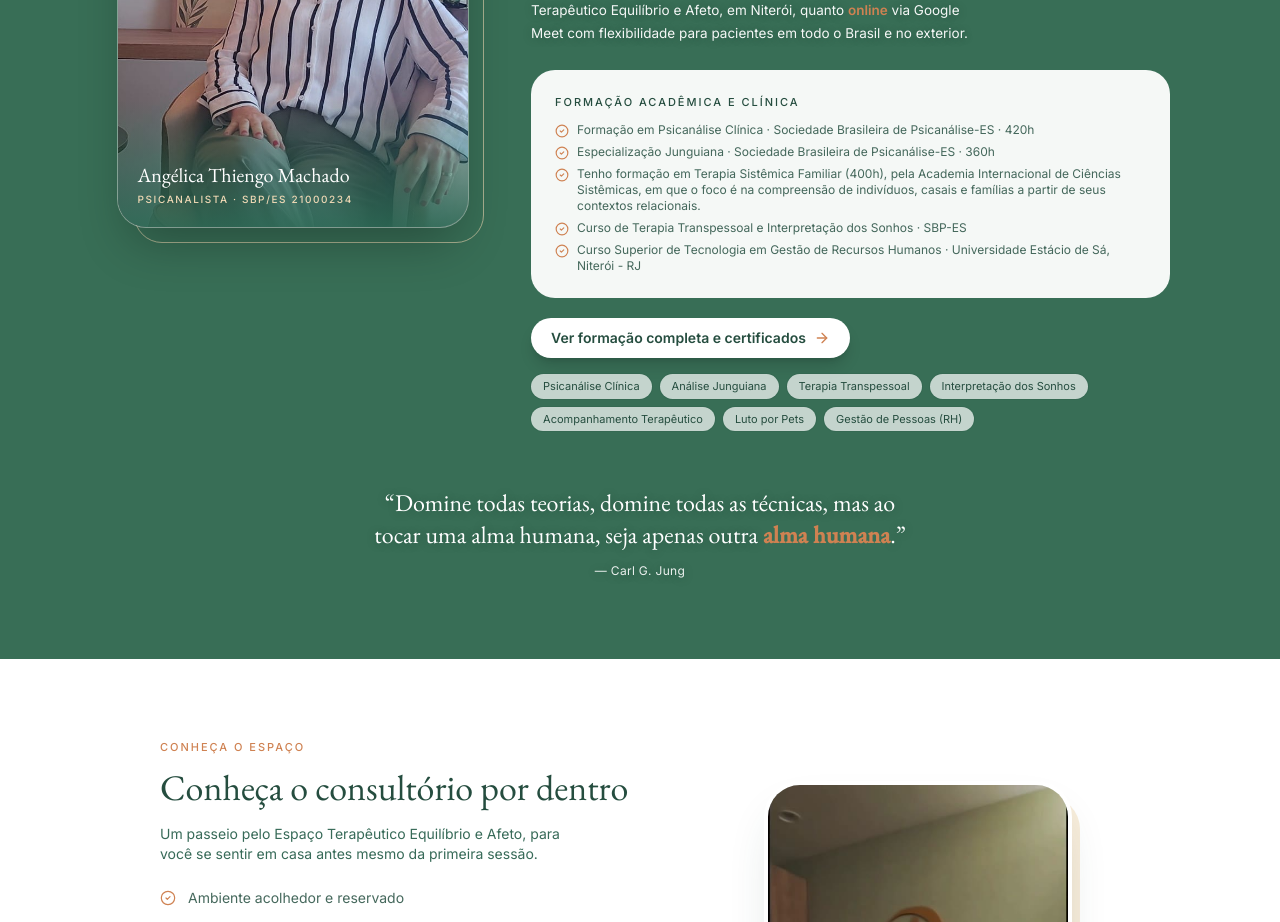
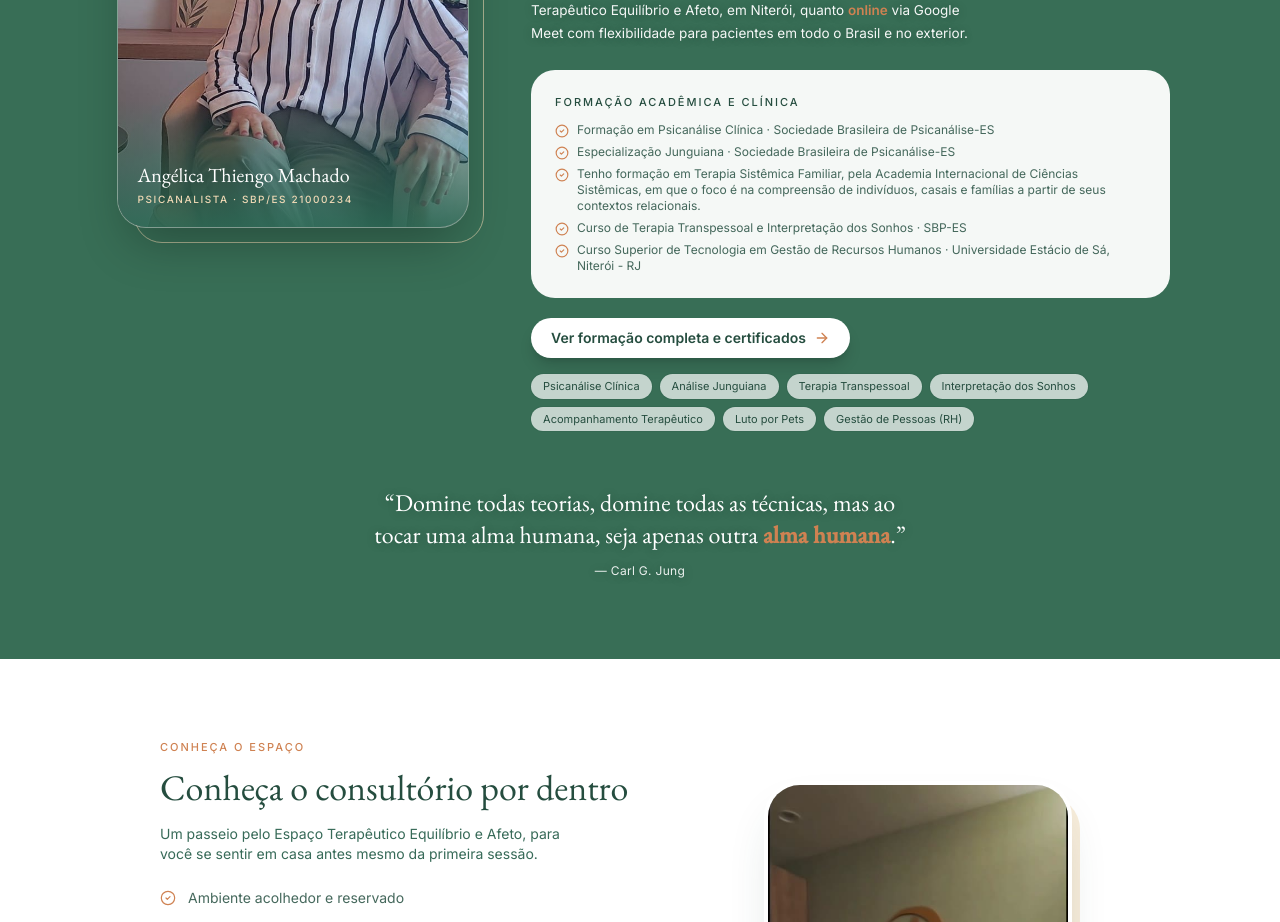
Before and after one commit to cacaiomartins-boop/Site-Angelica-Machado, a React (Vite) app: page / in a window 1280 px wide. Shown: the part 1900-2822 px from the top of the page. Built offline with nearby package versions, Linux system fonts and the light colour scheme; grey boxes are pictures that could not be loaded.

Commit message:
atualizacao do site

```diff
--- a/src/data/clinic.ts
+++ b/src/data/clinic.ts
@@ -49,9 +49,9 @@ export const about = {
   quote: "Domine todas teorias, domine todas as técnicas, mas ao tocar uma alma humana, seja apenas outra **alma humana**.",
   quoteAuthor: "Carl G. Jung",
   training: [
-    "Formação em Psicanálise Clínica · Sociedade Brasileira de Psicanálise-ES · 420h",
-    "Especialização Junguiana · Sociedade Brasileira de Psicanálise-ES · 360h",
-    "Tenho formação em Terapia Sistêmica Familiar (400h), pela Academia Internacional de Ciências Sistêmicas, em que o foco é na compreensão de indivíduos, casais e famílias a partir de seus contextos relacionais.",
+    "Formação em Psicanálise Clínica · Sociedade Brasileira de Psicanálise-ES",
+    "Especialização Junguiana · Sociedade Brasileira de Psicanálise-ES",
+    "Tenho formação em Terapia Sistêmica Familiar, pela Academia Internacional de Ciências Sistêmicas, em que o foco é na compreensão de indivíduos, casais e famílias a partir de seus contextos relacionais.",
     "Curso de Terapia Transpessoal e Interpretação dos Sonhos · SBP-ES",
     "Curso Superior de Tecnologia em Gestão de Recursos Humanos · Universidade Estácio de Sá, Niterói - RJ",
   ],
@@ -177,7 +177,8 @@ export const credentials = [
     detail: "Níveis Básico e Avançado · formação híbrida (presencial e EAD). Foco na compreensão de indivíduos, casais e famílias a partir de seus contextos relacionais.",
     hours: "400h",
     image: "/img/cert/sistemica-aics.jpg",
-    extras: [{ label: "Certificado Nível Básico", image: "/img/cert/sistemica-aics-basico.jpg" }],
+    extras: [{ label: "Básico", image: "/img/cert/sistemica-aics-basico.jpg", thumb: true }],
+    imageLabel: "Avançado",
   },
   {
     id: "transpessoal",
--- a/src/pages/Formacao.tsx
+++ b/src/pages/Formacao.tsx
@@ -5,6 +5,9 @@ import { Link } from "../lib/router";
 import Rich from "../components/Rich";
 import { WhatsAppIcon } from "../components/Icons";
 
+type Extra = { label: string; image: string; thumb?: boolean };
+const thumbs = (c: { extras?: Extra[] }) => (c.extras ?? []).filter((x) => x.thumb);
+const buttons = (c: { extras?: Extra[] }) => (c.extras ?? []).filter((x) => !x.thumb);
 type Viewer = { title: string; org: string; image: string };
 
 /** Duas lentes que se encontram em "Você" (ilustração em SVG, usa as cores do site). */
@@ -160,14 +163,18 @@ export default function Formacao() {
                     <p className="mt-2 text-[13px] leading-[1.7] text-teal-text">{c.detail}</p>
                   </div>
                   {c.image && (
-                    <div className="shrink-0 sm:w-[190px]">
-                      <button type="button" onClick={() => setOpen(c)} aria-label={`Ver certificado: ${c.title}`} className="group relative block w-full overflow-hidden rounded-xl ring-1 ring-teal/20">
-                        <img src={c.image} alt="" loading="lazy" decoding="async" className="h-36 w-full object-cover object-top transition-transform duration-500 group-hover:scale-105 sm:h-28" />
-                        <span className="absolute inset-0 flex items-end justify-center bg-gradient-to-t from-teal-deep/75 via-transparent to-transparent pb-2">
-                          <span className="inline-flex items-center gap-1.5 rounded-full bg-white/95 px-3 py-1 text-[11px] font-medium text-teal-ink shadow"><Search className="h-3 w-3" /> Ver certificado</span>
-                        </span>
-                      </button>
-                      {c.extras?.map((x) => (
+                    <div className={`shrink-0 ${"sm:w-[190px]"}`}>
+                      <div className={thumbs(c).length ? "grid gap-2" : ""}>
+                        {[{ label: c.imageLabel, title: c.title, image: c.image }, ...thumbs(c).map((x) => ({ label: x.label, title: `${c.title} · ${x.label}`, image: x.image }))].map((t) => (
+                          <button key={t.image} type="button" onClick={() => setOpen({ title: t.title, org: c.org, image: t.image })} aria-label={`Ver certificado: ${t.title}`} className="group relative block w-full overflow-hidden rounded-xl ring-1 ring-teal/20">
+                            <img src={t.image} alt="" loading="lazy" decoding="async" className="h-36 w-full object-cover object-top transition-transform duration-500 group-hover:scale-105 sm:h-28" />
+                            <span className="absolute inset-0 flex items-end justify-center bg-gradient-to-t from-teal-deep/75 via-transparent to-transparent pb-2">
+                              <span className="inline-flex items-center gap-1.5 rounded-full bg-white/95 px-2.5 py-1 text-[11px] font-medium text-teal-ink shadow"><Search className="h-3 w-3" /> {t.label ?? "Ver certificado"}</span>
+                            </span>
+                          </button>
+                        ))}
+                      </div>
+                      {buttons(c).map((x) => (
                         <button key={x.image} type="button" onClick={() => setOpen({ title: `${c.title} · ${x.label}`, org: c.org, image: x.image })} className="mt-2 flex w-full items-center justify-center gap-1.5 rounded-full bg-teal-mist px-3 py-1.5 text-[11px] font-medium text-teal-ink ring-1 ring-teal/15 transition hover:bg-teal/15">
                           <Search className="h-3 w-3" /> {x.label}
                         </button>
```
